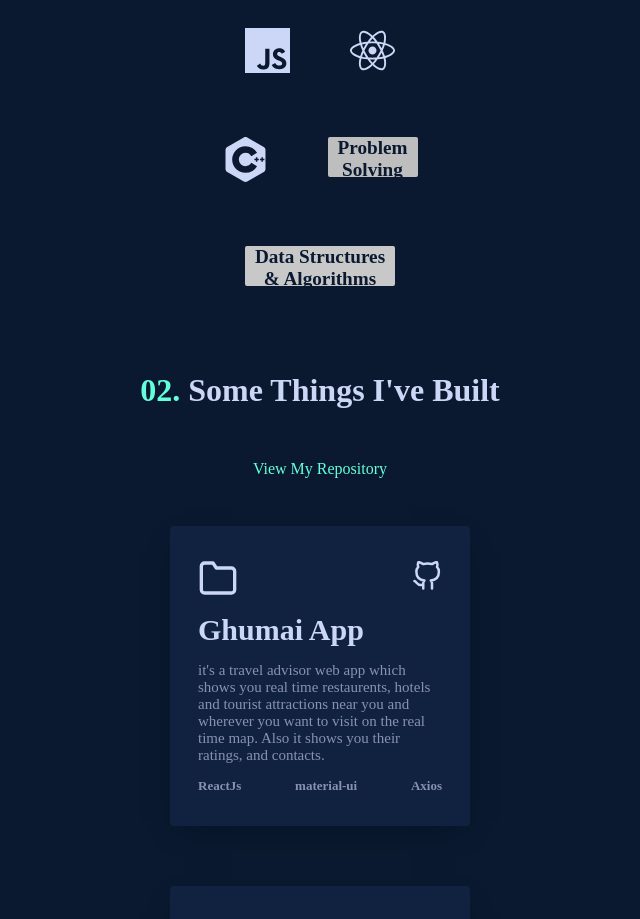
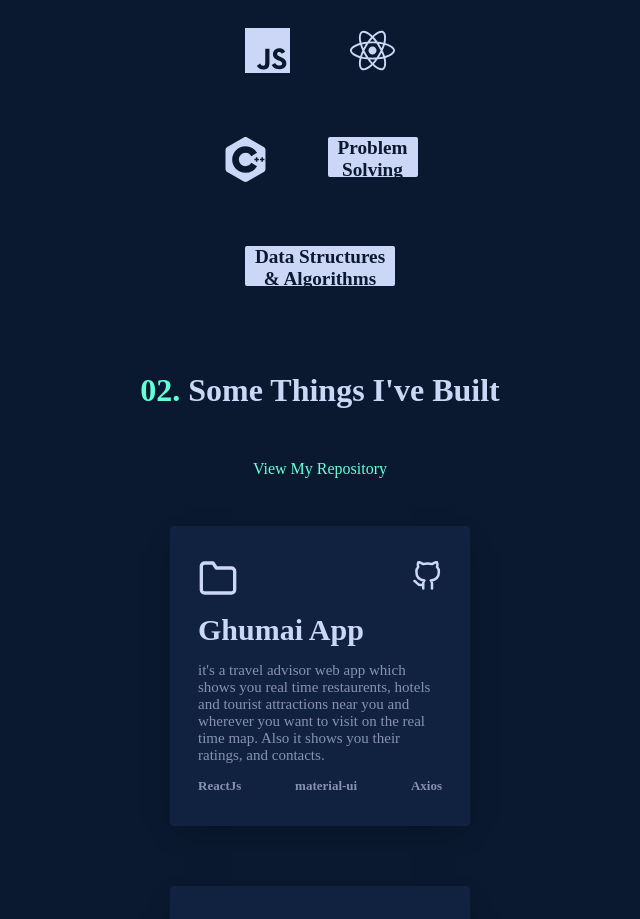
Before and after one commit to thatguywithlenses/my-portfolio, a React (Create React App) app: page / in a window 1280 px wide. Shown: the part 1300-2219 px from the top of the page, without its empty margins (320-960 px from the left). Built offline with nearby package versions, Linux system fonts and the light colour scheme; a web font is replaced by a local one.

Commit message:
Update App.css

```diff
--- a/src/App.css
+++ b/src/App.css
@@ -321,7 +321,7 @@ a:hover{
 
 }
 .pcg{
-  background-color: rgb(190,190,190);
+  background-color: #ccd6f6;
   color: #0a192f;
   width: 90px;
   height: 40px;
@@ -330,7 +330,7 @@ a:hover{
   border-radius: 2px;
 }
 .pcgc{
-  background-color: rgb(200,200,200);
+  background-color: #ccd6f6;
   color: #0a192f;
   width: 150px;
   height: 40px;
```
